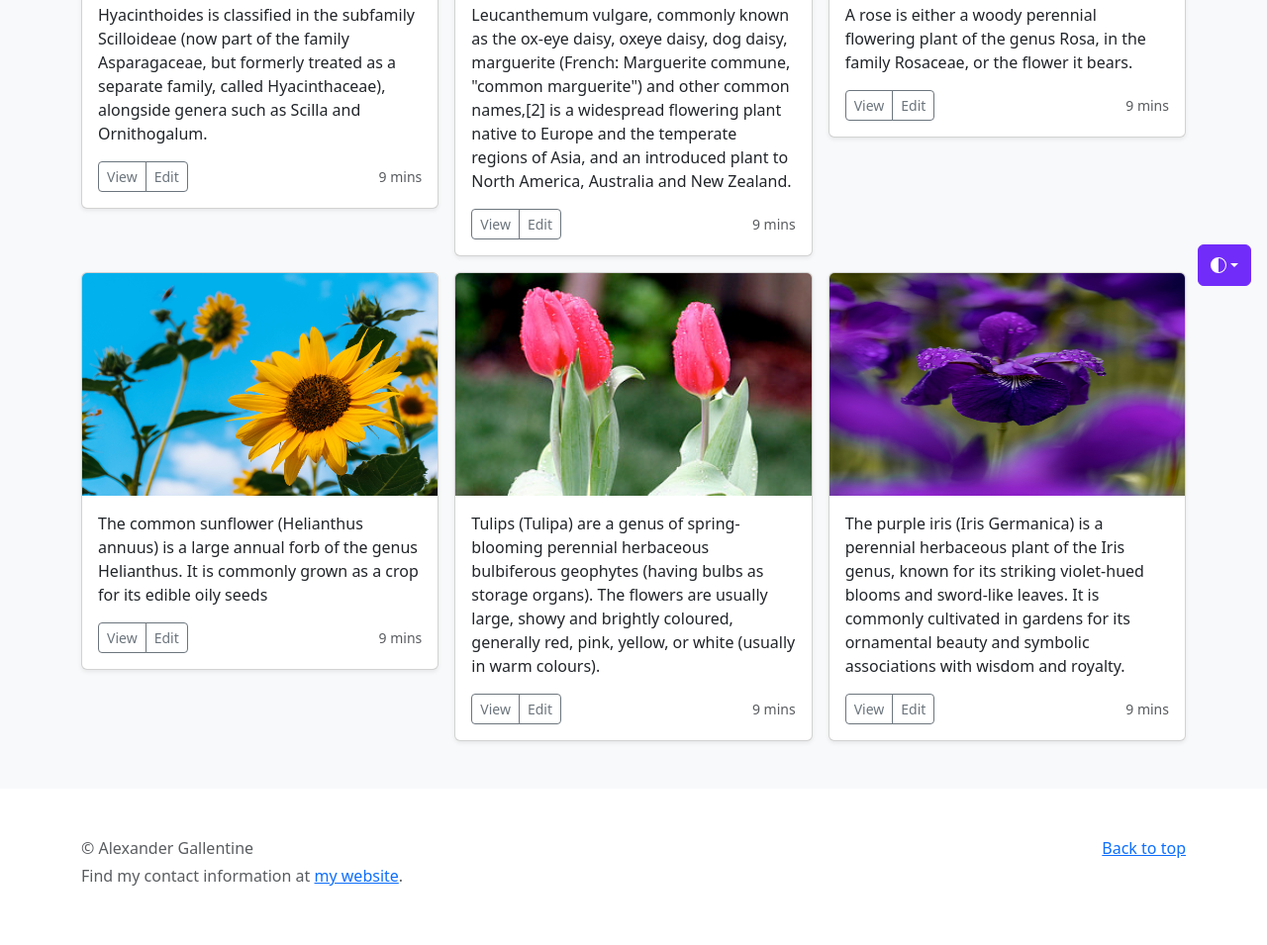
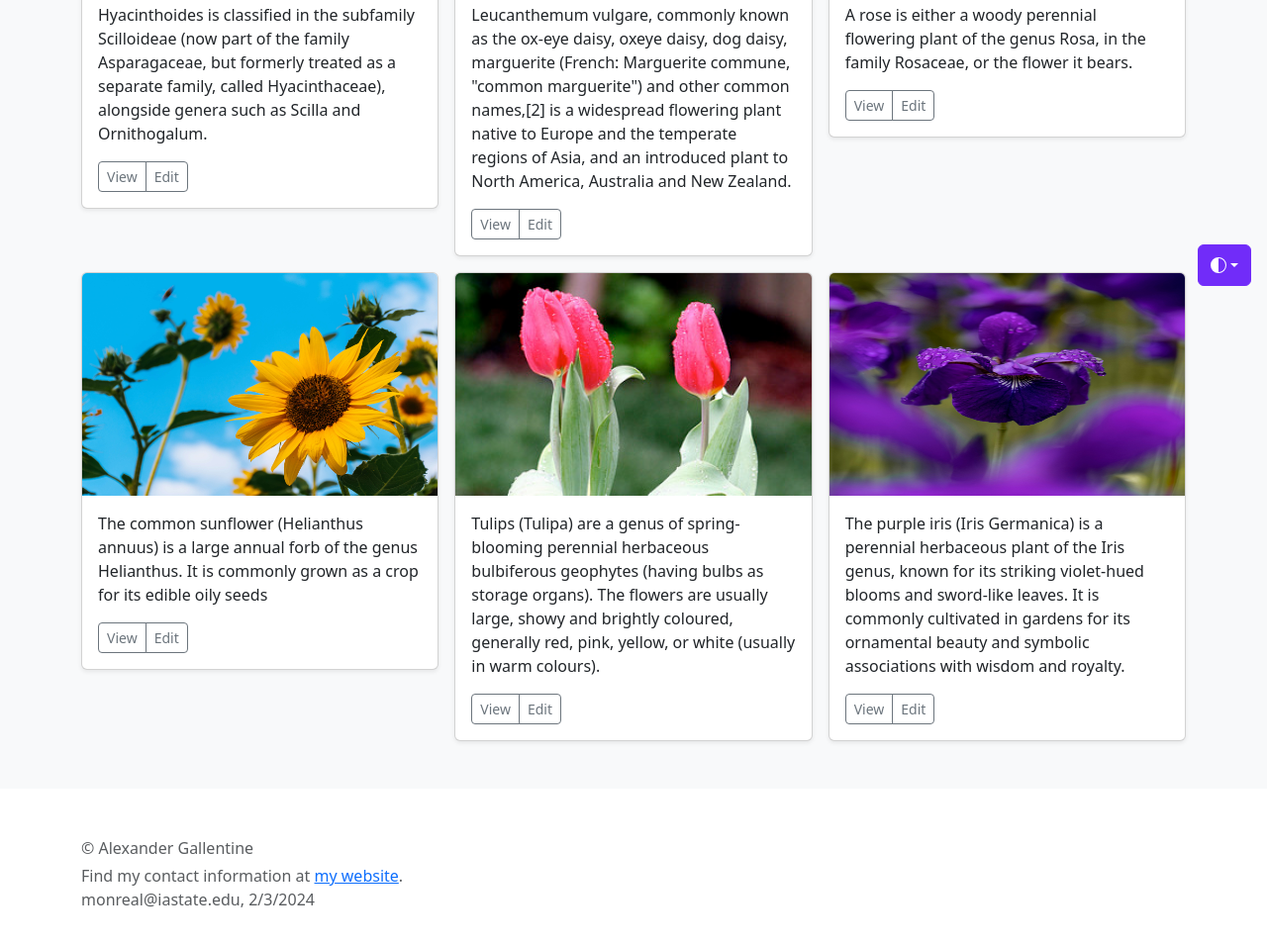
Before and after one commit to AmImpressed/personal, a plain HTML site: page Activity05/index.html in a window 1280 px wide. Shown: the part 495-1450 px from the top of the page at 99% size. Drawn offline with nearby package versions, Linux system fonts and the light colour scheme; a script that the page names is missing.

Commit message:
final version of Activity05

```diff
--- a/Activity05/index.html
+++ b/Activity05/index.html
@@ -13,7 +13,7 @@ Date : Feb 3, 2025
     <meta name="description" content="">
     <meta name="author" content="Mark Otto, Jacob Thornton, and Bootstrap contributors">
     <meta name="generator" content="Hugo 0.122.0">
-    <title>Album example · Bootstrap v5.3</title>
+    <title>Catalog of Flowers</title>
 
     <link rel="canonical" href="https://getbootstrap.com/docs/5.3/examples/album/">
 
@@ -163,7 +163,7 @@ Date : Feb 3, 2025
       <div class="row">
         <div class="col-sm-8 col-md-7 py-4">
           <h4>About</h4>
-          <p class="text-body-secondary">Add some information about the album below, the author, or any other background context. Make it a few sentences long so folks can pick up some informative tidbits. Then, link them off to some social networking sites or contact information.</p>
+          <p class="text-body-secondary">Basic picture and description webpage that has a link to my personal website at the bottom. Made for COMS 3190 Spring 2025.</p>
         </div>
         <div class="col-sm-4 offset-md-1 py-4">
           <h4>Contact</h4>
@@ -214,7 +214,7 @@ Date : Feb 3, 2025
                   <button type="button" class="btn btn-sm btn-outline-secondary">View</button>
                   <button type="button" class="btn btn-sm btn-outline-secondary">Edit</button>
                 </div>
-                <small class="text-body-secondary">9 mins</small>
+                <!-- <small class="text-body-secondary">9 mins</small> -->
               </div>
             </div>
           </div>
@@ -234,7 +234,7 @@ Date : Feb 3, 2025
                   <button type="button" class="btn btn-sm btn-outline-secondary">View</button>
                   <button type="button" class="btn btn-sm btn-outline-secondary">Edit</button>
                 </div>
-                <small class="text-body-secondary">9 mins</small>
+                <!-- <small class="text-body-secondary">9 mins</small> -->
               </div>
             </div>
           </div>
@@ -254,7 +254,7 @@ Date : Feb 3, 2025
                   <button type="button" class="btn btn-sm btn-outline-secondary">View</button>
                   <button type="button" class="btn btn-sm btn-outline-secondary">Edit</button>
                 </div>
-                <small class="text-body-secondary">9 mins</small>
+                <!-- <small class="text-body-secondary">9 mins</small> -->
               </div>
             </div>
           </div>
@@ -275,7 +275,7 @@ Date : Feb 3, 2025
                   <button type="button" class="btn btn-sm btn-outline-secondary">View</button>
                   <button type="button" class="btn btn-sm btn-outline-secondary">Edit</button>
                 </div>
-                <small class="text-body-secondary">9 mins</small>
+                <!-- <small class="text-body-secondary">9 mins</small> -->
               </div>
             </div>
           </div>
@@ -295,7 +295,7 @@ Date : Feb 3, 2025
                   <button type="button" class="btn btn-sm btn-outline-secondary">View</button>
                   <button type="button" class="btn btn-sm btn-outline-secondary">Edit</button>
                 </div>
-                <small class="text-body-secondary">9 mins</small>
+                <!-- <small class="text-body-secondary">9 mins</small> -->
               </div>
             </div>
           </div>
@@ -315,7 +315,7 @@ Date : Feb 3, 2025
                   <button type="button" class="btn btn-sm btn-outline-secondary">View</button>
                   <button type="button" class="btn btn-sm btn-outline-secondary">Edit</button>
                 </div>
-                <small class="text-body-secondary">9 mins</small>
+                <!-- <small class="text-body-secondary">9 mins</small> -->
               </div>
             </div>
           </div>
@@ -374,11 +374,12 @@ Date : Feb 3, 2025
 
 <footer class="text-body-secondary py-5">
   <div class="container">
-    <p class="float-end mb-1">
+    <!-- <p class="float-end mb-1">
       <a href="#">Back to top</a>
-    </p>
+    </p> -->
     <p class="mb-1">&copy; Alexander Gallentine</p>
     <p class="mb-0">Find my contact information at <a href="https://amimpressed.github.io/MyWebPageRepo/">my website</a>.</p>
+    <p>monreal@iastate.edu, 2/3/2024</p>
   </div>
 </footer>
 <script src="../assets/dist/js/bootstrap.bundle.min.js"></script>
```
Also changed, not shown: 1 other file.
